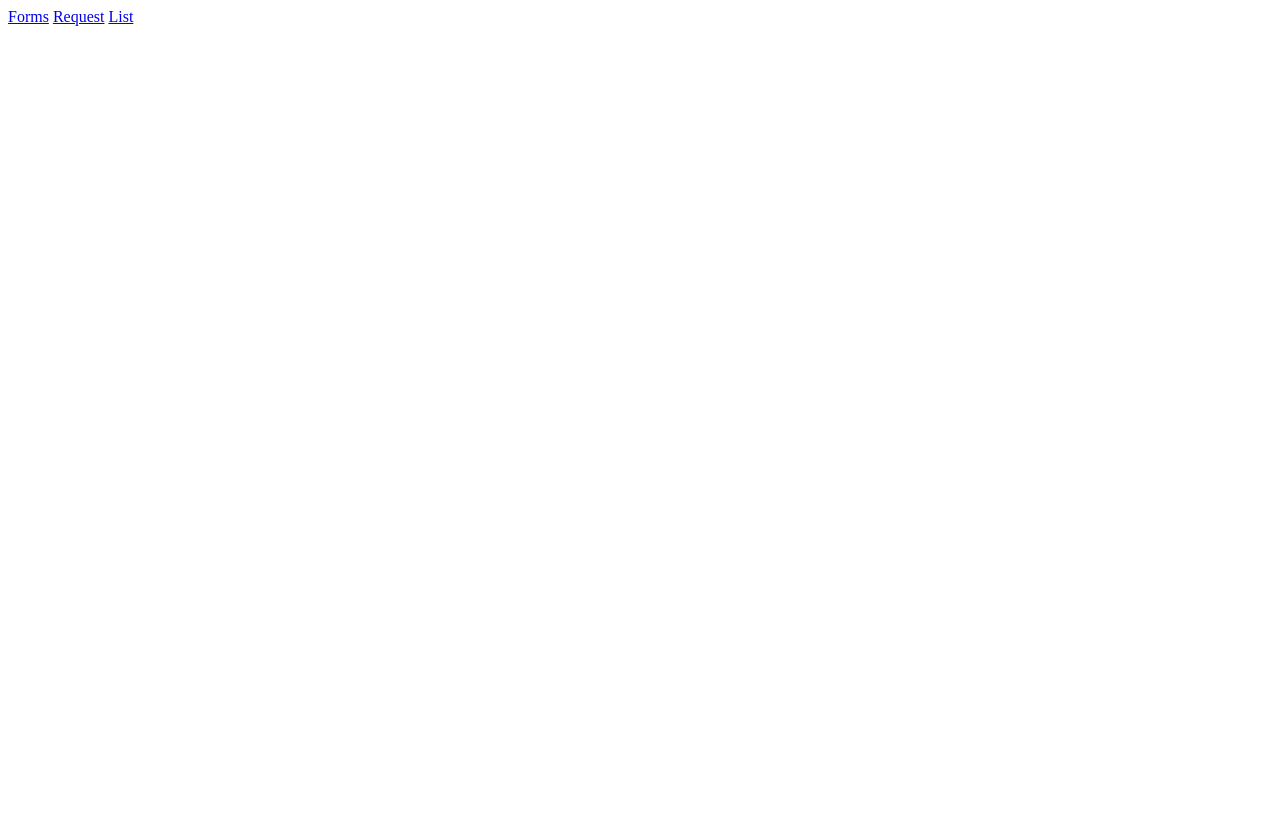
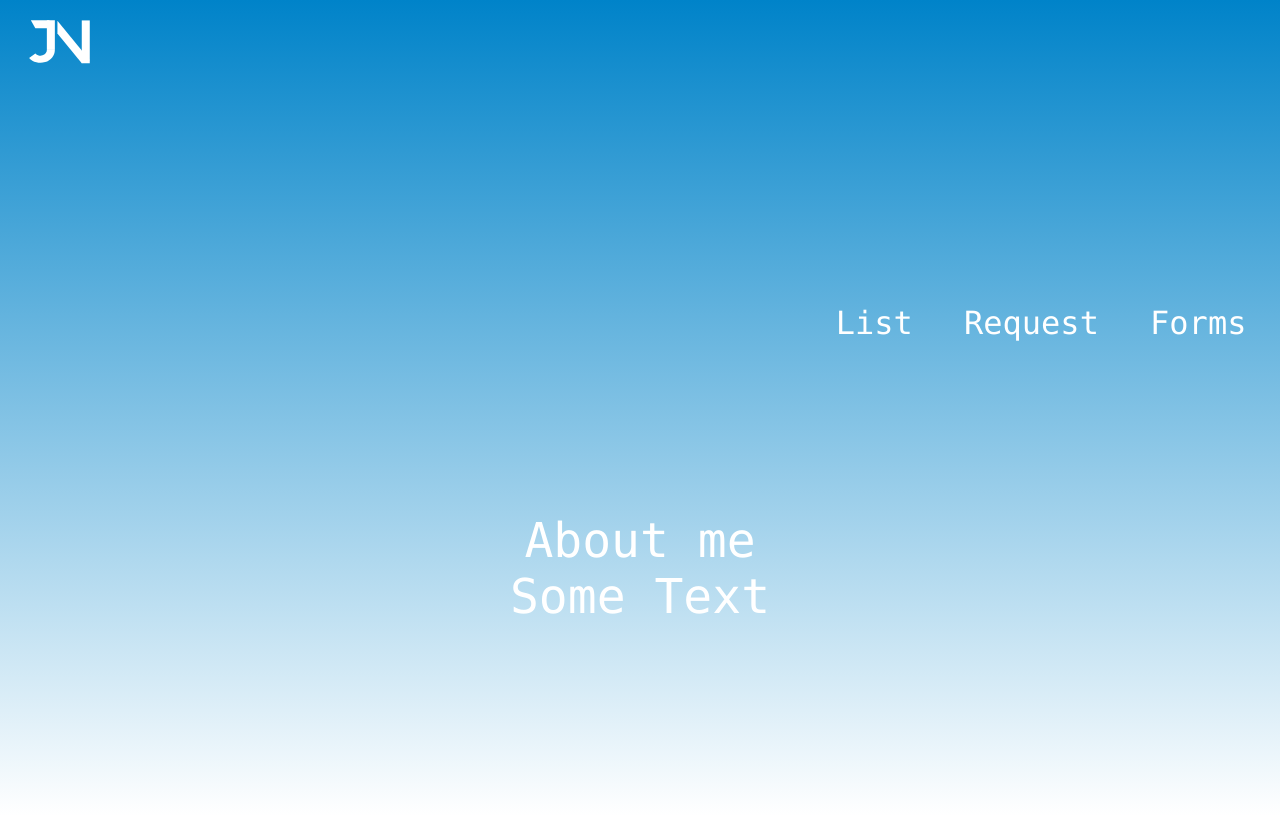
Before and after one commit to Jbob0815/Jbob0815.github.io, a plain HTML site: page index.html in a window 1280 px wide. Drawn offline with Linux system fonts and the light colour scheme.

Commit message:
index.html design improvements

```diff
--- a/index.html
+++ b/index.html
@@ -2,12 +2,18 @@
 <html lang="de">
 <head>
     <title>Jakob N</title>
+    <link rel="stylesheet" href="pages/0-0-index/local-css/index.css">
 </head>
 <body>
+<img src="pages/0-0-index/images/JN-logo.svg">
     <div>
         <a href="1-0-forms.html" title="Forms">Forms</a>
         <a href="2-0-request.html" title="Request">Request</a>
         <a href="3-0-list.html" title="List">List</a>
     </div>
+
+<div class="about_me">
+ <p>About me <br> Some Text</p>
+</div>
 </body>
 </html>
--- /dev/null
+++ b/pages/0-0-index/local-css/index.css
@@ -0,0 +1,51 @@
+@font-face {
+    font-family: Cosolas;
+    src: url("../../../global/fonts/Consolas.ttf");
+}
+
+body {
+    background: linear-gradient(to bottom, #0083c9,white);
+    height: 100vh;
+    align-content: center;
+    text-align: center;
+}
+
+a {
+    margin-inline: 2vw;
+    text-decoration: none;
+    display: flex;
+    float: right;
+    font-size: 2em;
+    color: white;
+    font-family: Consolas;
+
+}
+
+.about_me {
+    display: flex;
+    position: relative;
+    text-align: center;
+    align-content: center;
+    width: 50vw;
+    left: 50%;
+    top: 20vh;
+    transform: translate(-50%,0);
+}
+
+p {
+    font-family: Consolas;
+    color: white;
+    text-align: center;
+    margin-left: auto;
+    margin-right: auto;
+    font-size: 6ch;
+    position: relative;
+}
+
+img {
+    width: 8vh;
+    display: flex;
+    position: absolute;
+    top: 20px;
+    left: 2vw;
+}
--- a/pages/1-0-forms/local-css/forms.css
+++ b/pages/1-0-forms/local-css/forms.css
@@ -31,8 +31,6 @@ body {
     overflow: hidden;
 }
 
-
-
 .form {
     position: absolute;
     transform: translate(-50%,-50%);
@@ -54,7 +52,6 @@ body {
     border:none;
     outline: var(--red) solid 1px;
 }
-
 
 .code {
     margin-top: 5%;
```
Also changed, not shown: global/fonts/Consolas.ttf (added), pages/0-0-index/images/JN-logo.svg (added).
